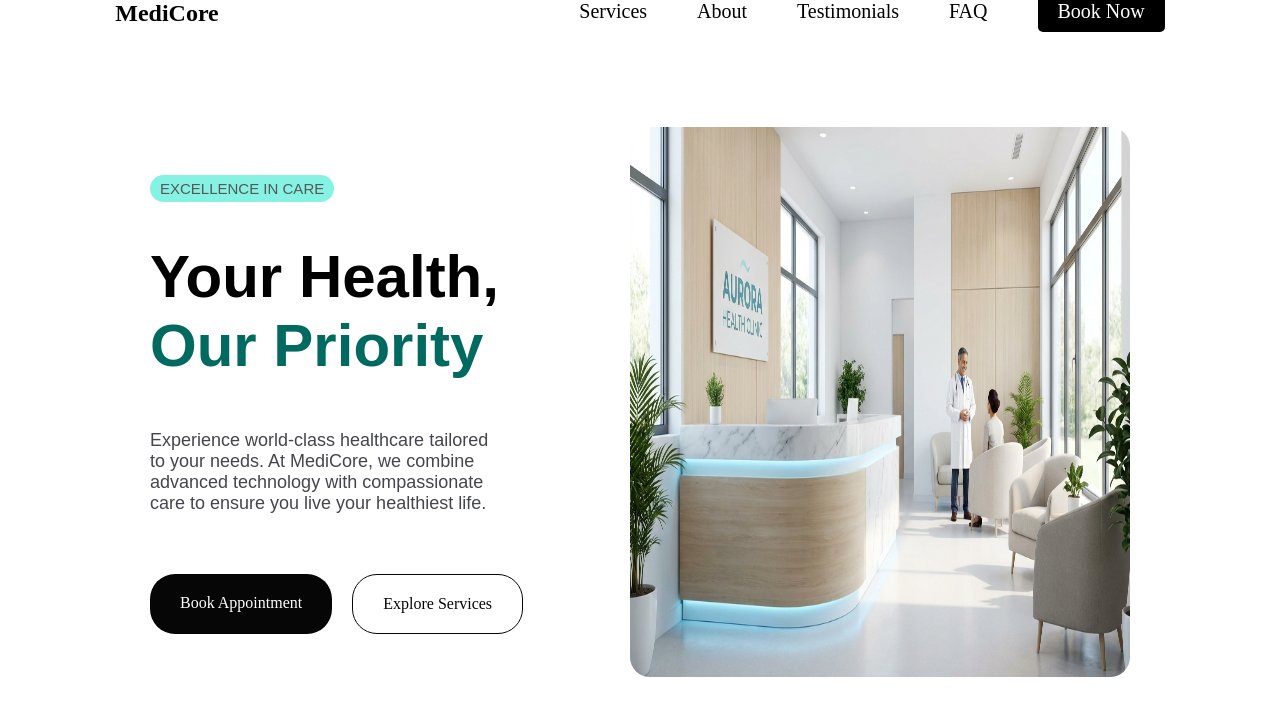
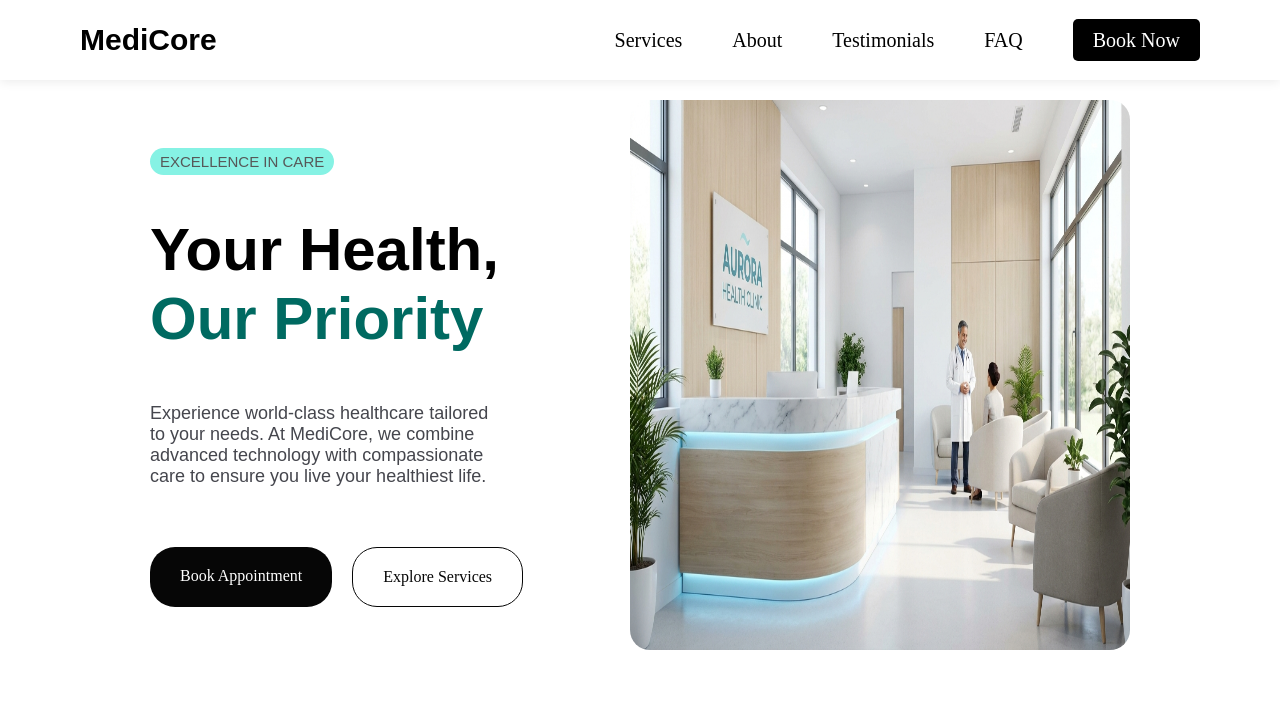
Before and after one commit to Abdo1454/clinic-app-react, a React (Vite) app: page / in a window 1280 px wide. Shown: the top 716 px of the page. Built offline with nearby package versions, Linux system fonts and the light colour scheme.

Commit message:
feat: improve navbar layout and fixed positioning

```diff
--- a/src/components/Navbar/Navbar.css
+++ b/src/components/Navbar/Navbar.css
@@ -1,10 +1,24 @@
 .navbar{
-    position: sticky;
+    position: fixed;
     top: 0;
-    background-color: rgb(255, 255, 255);
+    left: 0;
+    width: 100%;
+    height: 80px;
+
     display: flex;
-    justify-content: space-around;
-    gap: 130px;
+    justify-content: space-between;
+    align-items: center;
+
+    padding: 0 5rem;
+    background: #fff;
+    z-index: 1000;
+
+    box-shadow: 0 2px 10px rgba(0,0,0,.08);
+}
+h2{
+    font-family: 'Arial', sans-serif;
+    font-size: 30px;
+    /* color: rgb(0 106 97); */
 }
 .nav-links{
     display: flex;
```
